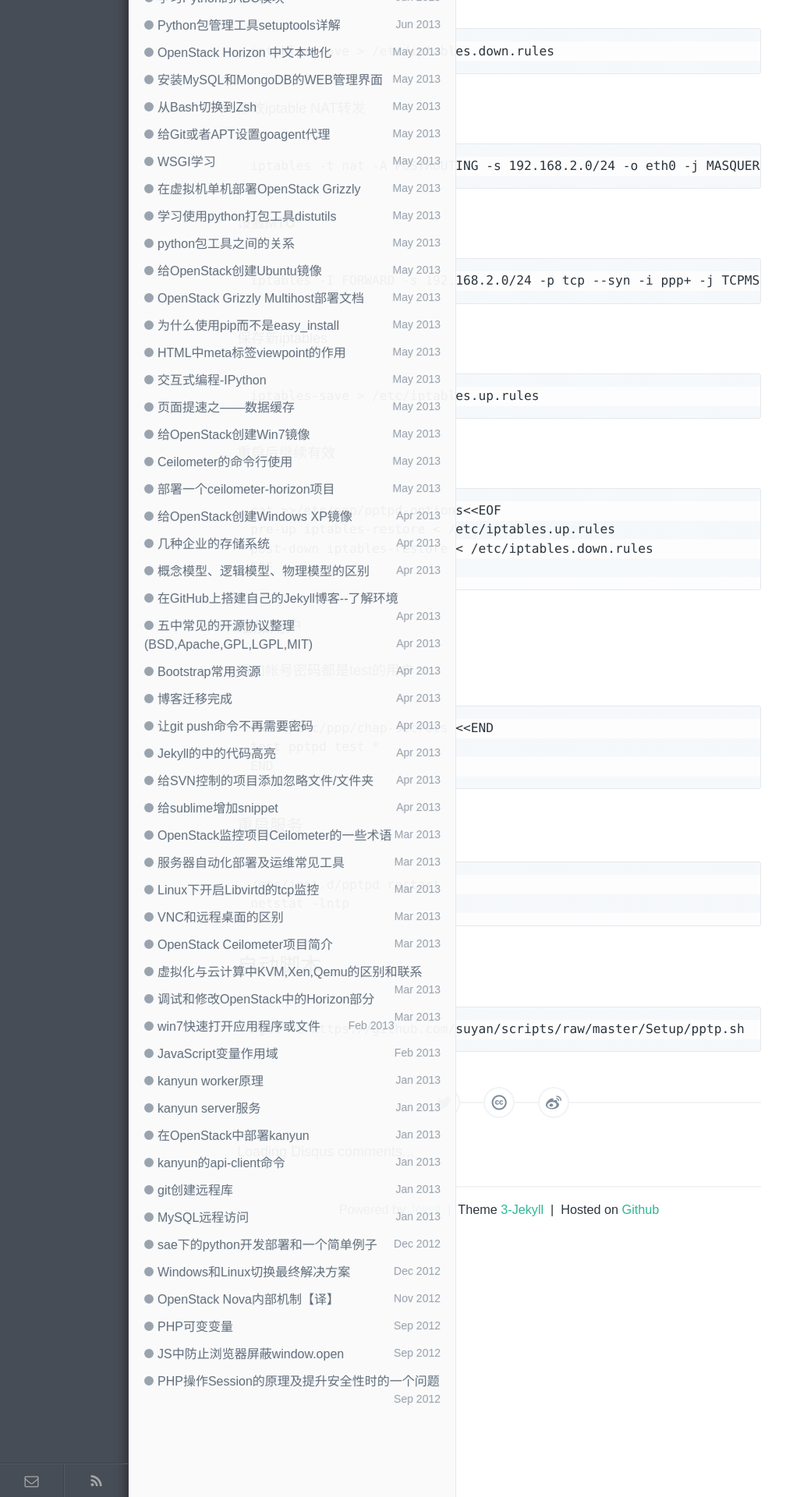
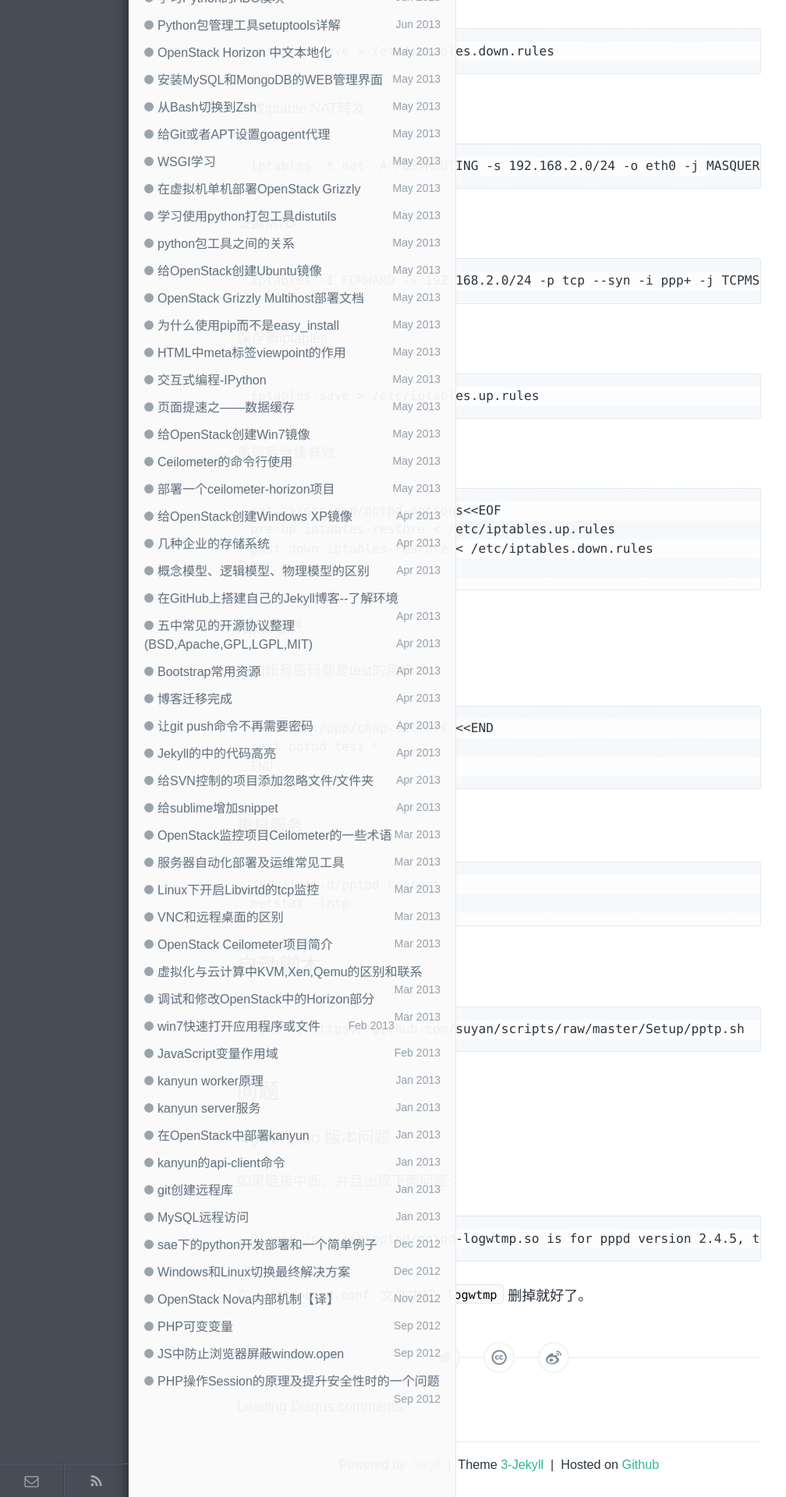
Before and after one commit to dayon3z1/suyan, a Jekyll site: the page built from _posts/tool/2013-12-11-deploy-pptp-vpn-in-ubuntu.md, in a window 1280 px wide. Shown: the part 2161-4081 px from the top of the page at 78% size, without its empty margins (0-1008 px from the left). Built offline with Jekyll 4.4.1, drawn with Linux system fonts in a browser that asks for light colours; comment, search, counter and statistics services are not loaded; some of the changed text lies outside the part shown.

Commit message:
fix a problem of pptp connection

```diff
--- a/_posts/tool/2013-12-11-deploy-pptp-vpn-in-ubuntu.md
+++ b/_posts/tool/2013-12-11-deploy-pptp-vpn-in-ubuntu.md
@@ -53,7 +53,7 @@ keywords: Linux,pptp,vpn
 
 还有ip
 
-    cat >/etc/pptpd.conf <<END
+    cat > /etc/pptpd.conf <<END
     option /etc/ppp/options.pptpd
     logwtmp
     localip 192.168.2.1
@@ -109,3 +109,13 @@ keywords: Linux,pptp,vpn
 ## 自动脚本
 
     wget -c https://github.com/suyan/scripts/raw/master/Setup/pptp.sh
+
+## 问题
+
+### logwtmp.so 版本问题
+
+如果链接中断，并且出现下面问题：
+
+    Plugin /usr/lib/pptpd/pptpd-logwtmp.so is for pppd version 2.4.5, this is 2.4.6
+
+在 `/etc/pptpd.conf` 文件中把 `logwtmp` 删掉就好了。
```
